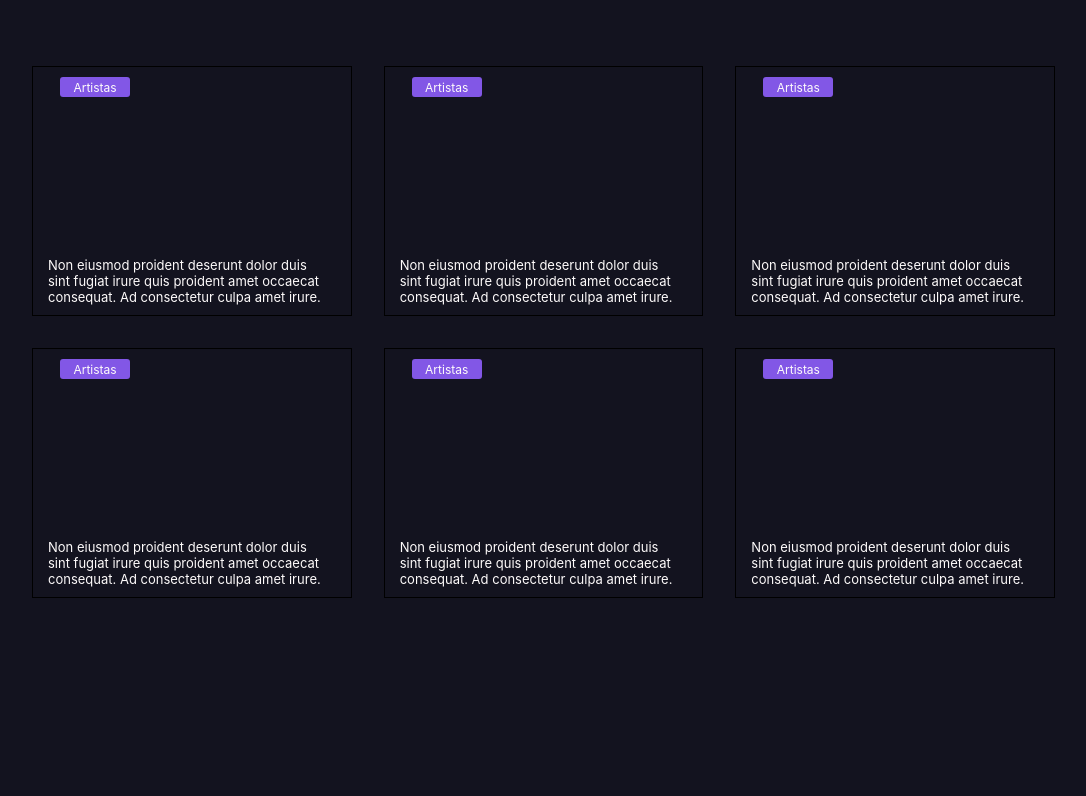
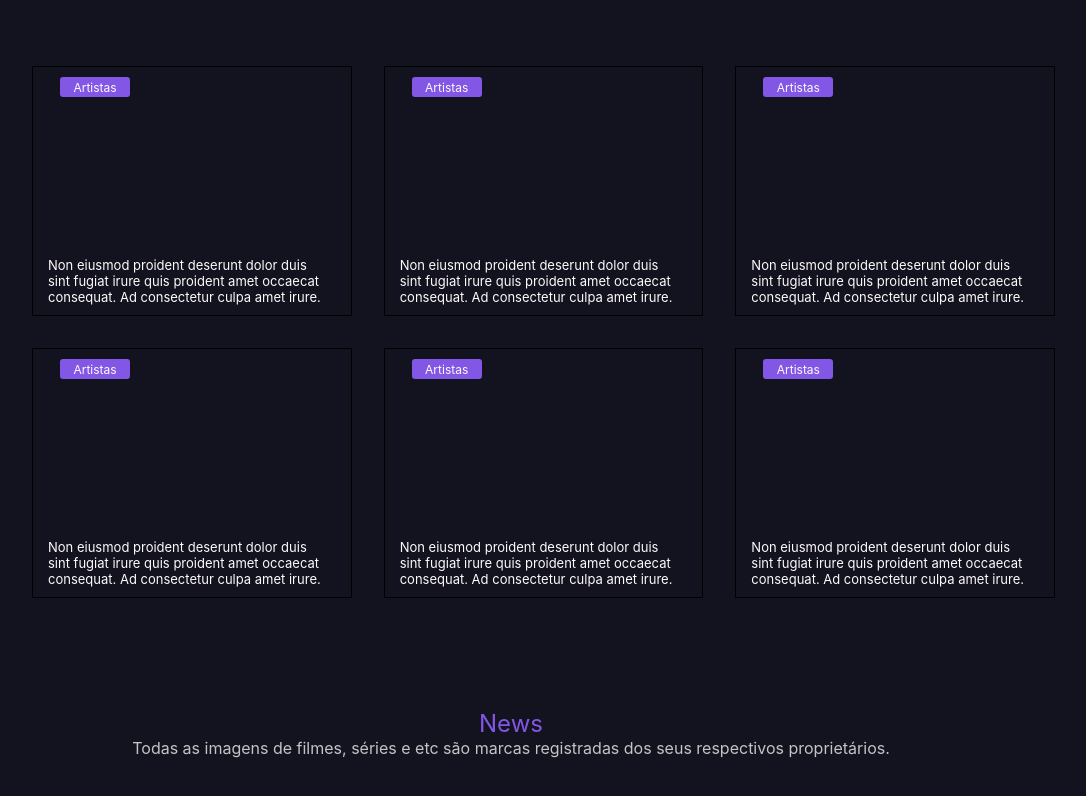
Before and after one commit to JbRodrigues/my-app, a React (Create React App) app: page / in a window 1280 px wide. Shown: the part 1374-2170 px from the top of the page, without its empty margins (129-1215 px from the left). Before the commit the page ends 2083 px from the top, so only its background shows below. Built offline with nearby package versions, Linux system fonts and the light colour scheme.

Commit message:
Add Footer Section Card

```diff
--- a/src/App.js
+++ b/src/App.js
@@ -6,6 +6,7 @@ import Header from './components/Header/Header.jsx';
 import MainCard from './components/TopSection/MainCard.jsx';
 import SideSection from './components/SideSection/SideSection.jsx';
 import BottomSection from './components/BottomSection/BottomCard';
+import Footer from './components/Footer/Footer';
 
 //851a0077a0de48baaa8c229053810a7e
 
@@ -16,6 +17,7 @@ function App() {
       <MainCard />
       <SideSection />
       <BottomSection />
+      <Footer />
     </>
   );
 }
--- /dev/null
+++ b/src/components/Footer/Footer.css
@@ -0,0 +1,26 @@
+* {
+    margin: 0px;
+    padding: 0px;
+    box-sizing: border-box;
+}
+
+.Footer {
+    margin: 95px 0px 40px 0px;
+}
+
+.Footer-Title {
+    display: flex;
+    align-items: center;
+    justify-content: center;
+    font-size: 24px;
+    color: #8257E6;
+    border-bottom: 16px;
+}
+
+.Footer-Description {
+    display: flex;
+    align-items: center;
+    justify-content: center;
+    color: #C4C4C4;
+    font-size: 16px;
+}
--- /dev/null
+++ b/src/components/Footer/Footer.jsx
@@ -0,0 +1,15 @@
+import React from "react";
+import './Footer.css'
+
+function Footer() {
+    return (
+        <>
+            <div className="Footer">
+                <div className="Footer-Title">News</div>
+                <div className="Footer-Description">Todas as imagens de filmes, séries e etc são marcas registradas dos seus respectivos proprietários.</div>
+            </div>
+        </>
+    );
+}
+
+export default Footer;
```
